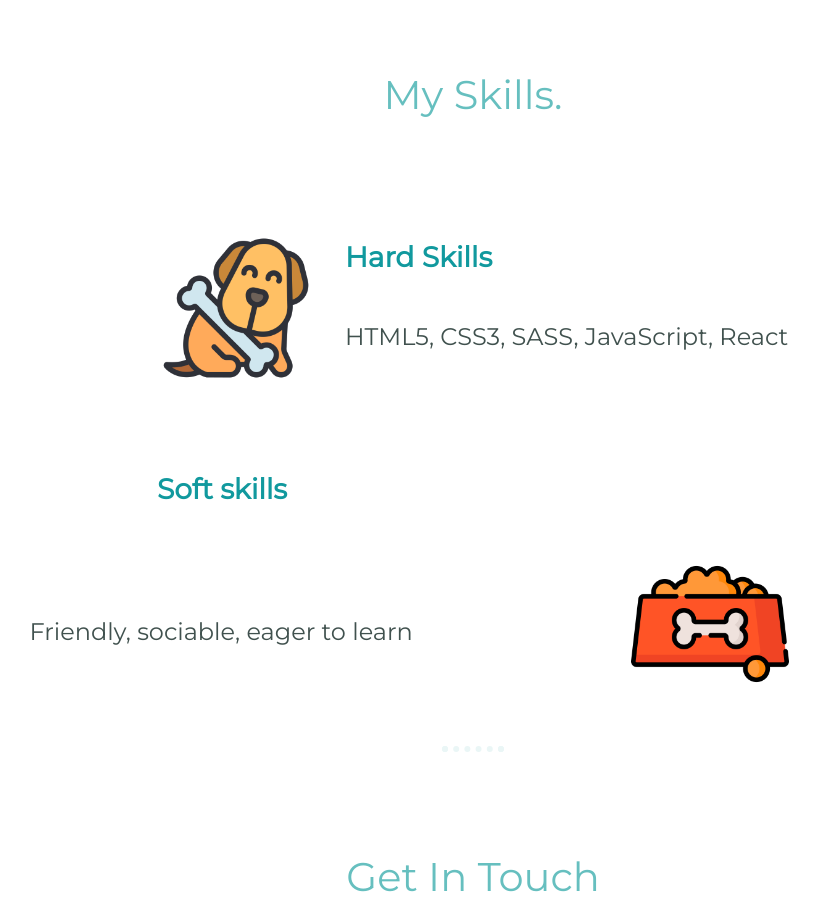
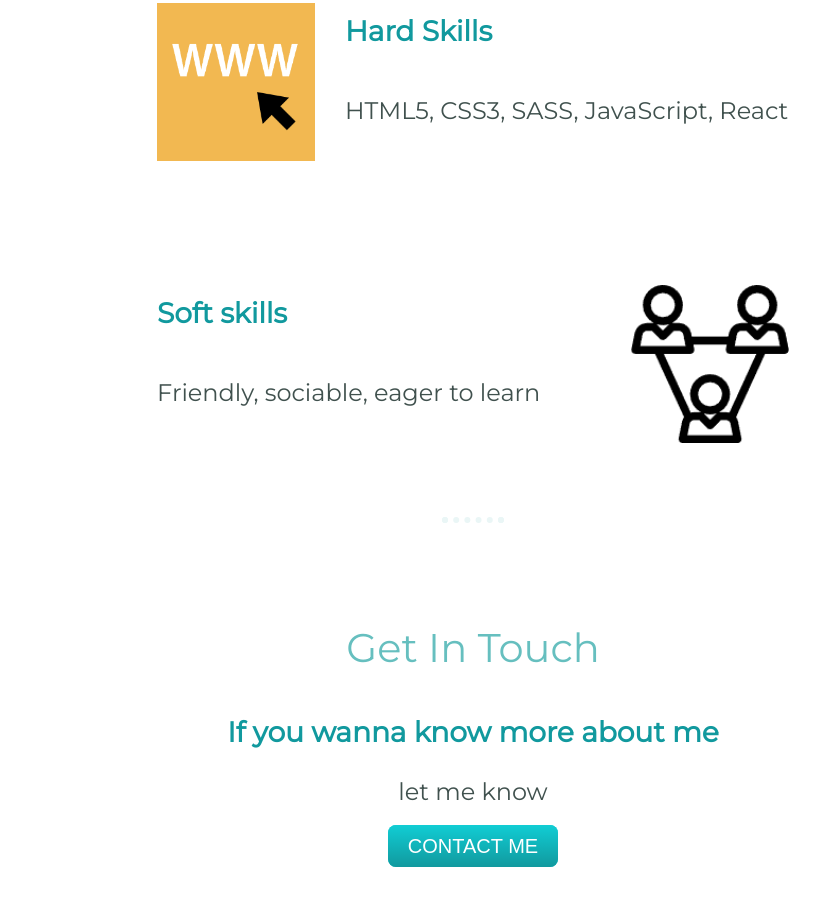
Before and after one commit to tursudor/CSS-My-Site, a plain HTML site: page index.html in a window 1280 px wide. Shown: the part 1624-2527 px from the top of the page, without its empty margins (167-987 px from the left). Drawn offline with Linux system fonts and the light colour scheme.

Commit message:
reformatted

```diff
--- a/css/styles.css
+++ b/css/styles.css
@@ -76,7 +76,8 @@ span {
 .second-image {
     width: 25%;
     float: right;
-    margin-left: 30px;
+    /* margin-left: 30px; */
+    display: inline;
 }
 
 hr {
@@ -90,6 +91,7 @@ hr {
 
 .eating-again-class {
     color: #11999E;
+    margin-top: 150px;
 }
 
 .btn {
--- a/index.html
+++ b/index.html
@@ -18,7 +18,7 @@
 </div>
 <div class="middle-container">
     <div class="profile">
-      <img src="images/dog-walking.png" alt="imagine ursu">
+      <img src="images/developer.png" alt="imagine ursu">
       <h2>Hi !</h2>
       <p class="bio-text">I love to implement my creative ideas intro seamless web user interfaces</p>
     </div>
@@ -26,15 +26,15 @@
     <div class="skills">
       <h2>My Skills.</h2>
       <div class="skill-row">
-        <img class="first-image" src="images/dog.png" alt="first skill image">
+        <img class="first-image" src="images/web.png" alt="first skill image">
         <h3>Hard Skills</h3>
         <p class="">HTML5, CSS3, SASS, JavaScript, React</p>
       </div>
-      <div class="skill-row">
+      <div class="skill-row soft-skills">
+        <img class="second-image" src="images/social.png" alt="second skill image">
         <h3 class="eating-again-class">Soft skills</h3>
-        <img class="second-image" src="images/dog-bowl.png" alt="second skill image">
+        <p class="">Friendly, sociable, eager to learn</p>
       </div>
-        <p class="">Friendly, sociable, eager to learn</p>
       <hr>
       </div>
       <h2>Get In Touch</h2>
```
Also changed, not shown: images/developer.png (added), images/dog-bowl.png (deleted), images/dog-walking.png (deleted), images/dog.png (deleted), images/social.png (added), images/web.png (added), 1 other file.
